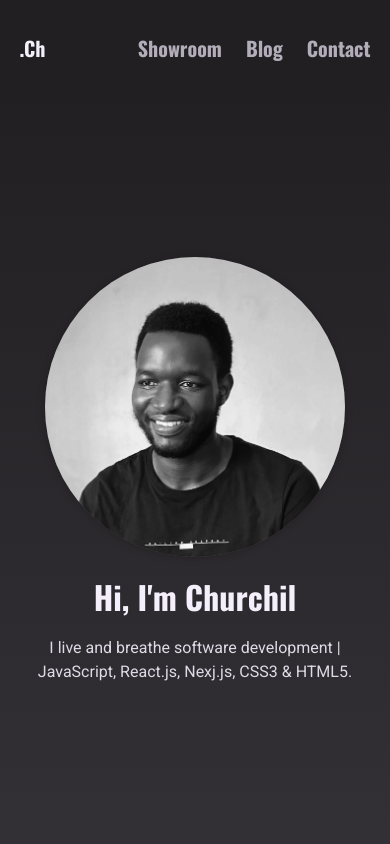
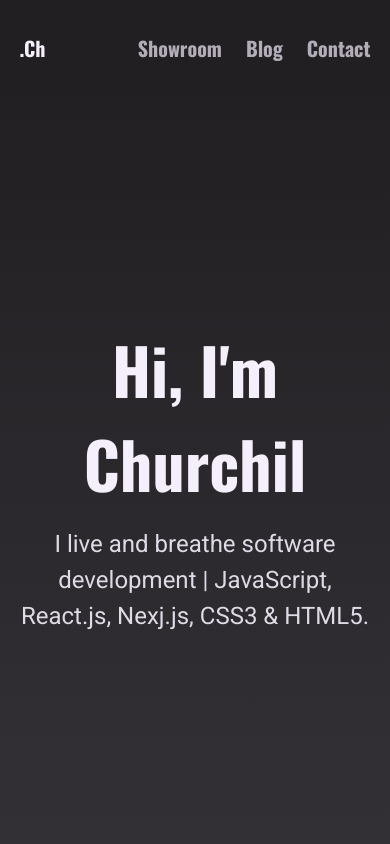
Before and after one commit to Chacho104/my-portfolio-blog-site, a Next.js app: page / in a window 390 px wide. Shown: the top 844 px of the page. Built offline with nearby package versions, Linux system fonts and the light colour scheme.

Commit message:
Remove hero image on small screens Don't change font size of h1 and p

```diff
--- a/components/home-page/hero.module.css
+++ b/components/home-page/hero.module.css
@@ -49,11 +49,7 @@
     margin-bottom: var(--size-8);
   }
 
-  .hero h1 {
-    font-size: var(--size-8);
-  }
-
-  .hero p {
-    font-size: var(--size-4);
+  .image {
+    display: none;
   }
 }
```
